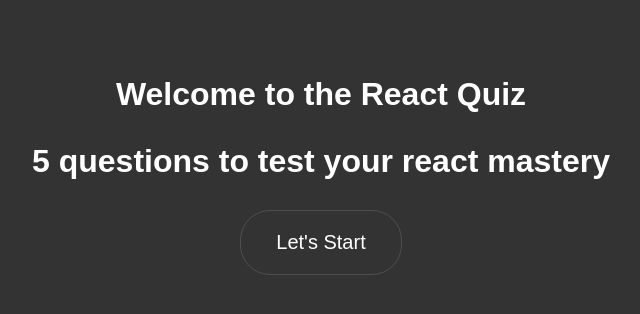
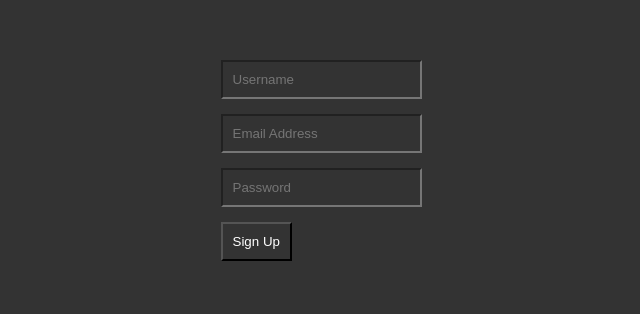
Before and after one commit to Abdurrahman-Abdulhakeem/React_quiz, a React (Create React App) app: page / in a window 1280 px wide. Shown: the part 200-514 px from the top of the page, without its empty margins (319-959 px from the left). Built offline with nearby package versions, Linux system fonts and the light colour scheme; data requests are answered from the project's data file.

Commit message:
added authentication

```diff
--- a/package.json
+++ b/package.json
@@ -9,6 +9,7 @@
     "json-server": "^0.17.3",
     "react": "^18.2.0",
     "react-dom": "^18.2.0",
+    "react-router-dom": "^6.22.1",
     "react-scripts": "5.0.1",
     "web-vitals": "^2.1.4"
   },
--- a/src/App.css
+++ b/src/App.css
@@ -1,4 +1,3 @@
-
 body {
   display: flex;
   align-items: center;
@@ -42,7 +41,6 @@
 
 .options {
   display: block;
-
 }
 
 .option {
@@ -71,12 +69,12 @@
 
 .option.correct {
   transform: translateX(0px);
-  cursor:not-allowed;
+  cursor: not-allowed;
   background-color: slateblue;
   border: none;
 }
 .option.wrong {
-  cursor:not-allowed;
+  cursor: not-allowed;
   transform: translateX(0px);
   background-color: orange;
   border: none;
@@ -108,7 +106,6 @@
   margin: 20px 50px;
 }
 
-
 .spinner {
   width: 40px;
   height: 40px;
@@ -118,10 +115,8 @@
   animation: spin 1s linear infinite;
 }
 
-
 @keyframes spin {
   0% {
-
     transform: rotate(0deg);
     border-right: 6px dotted slateblue;
     border-left: 6px dotted slateblue;
@@ -136,10 +131,9 @@
   }
 }
 
-@media(max-width:600px) {
+@media (max-width: 600px) {
   header h1 {
     font-size: 2em;
-
   }
   .option,
   .btn {
@@ -155,3 +149,12 @@
     /* margin: 0px 5%; */
   }
 }
+
+.reg-form input {
+  display: block;
+  margin: 15px 0px;
+  background: transparent;
+  padding: 10px;
+  color: #fff;
+  outline-color: slateblue;
+}
--- a/src/App.js
+++ b/src/App.js
@@ -1,63 +1,35 @@
+import "./App.css";
 
-import './App.css';
-import Header from './Header';
-import Main from './Main';
-import Footer from './Footer';
-import StartScreen from './StartScreen';
-import Questions from './Questions';
-import Error from './Error';
-import FinishScreen from './FinishScreen';
-import Spinner from './Spinner';
+import { useUser } from "./contexts/UserProvider";
 
-import { useQuiz } from './contexts/QuizProvider';
+import { BrowserRouter, Routes, Route, useNavigate } from "react-router-dom";
+import Register from "./Register";
+import { useEffect } from "react";
+import Dashboard from "./Dashboard";
+import LoginRequired from "./LoginRequired";
+import Login from "./Login";
+
+function App() {
+  // const { users } = useUser();
 
 
+  // const navigate = useNavigate();
 
-function App() {
-
-  const { status } = useQuiz()
-
+  // useEffect(() => {
+  //   !users ? navigate("/signup") : navigate("/dashboard");
+  // }, [users]);
 
   return (
-    <section className='quiz'>
+    <BrowserRouter>
+      <Routes>
+        <Route path="/" element={<Register />} />
+        <Route path="/signup" element={<Register />} />
+        <Route path="/signin" element={<Login />} />
+        {/* <Route path="/signin" element={< Register />} /> */}
 
-
-      <Main >
-
-      {status === "loading" &&
-        <Spinner />
-      }
-
-      {status === "error" &&
-        <Error />
-      }
-
-        {status === "ready" &&
-          <StartScreen />
-        }
-
-        {
-          status === "active" &&
-          <>
-          {/* <div className='spinner1'>
-            <div className='spinn'></div>
-            <div className='spinn'></div>
-            <div className='spinn'></div>
-          </div> */}
-            <Header />
-            <Questions  />
-            <Footer/>
-          </>
-        }
-
-        {
-          status === "finish" &&
-          <FinishScreen />
-        }
-      </Main>
-
-
-    </section>
+        <Route path="/dashboard" element={<LoginRequired> <Dashboard /> </LoginRequired>} />
+      </Routes>
+    </BrowserRouter>
   );
 }
 
--- /dev/null
+++ b/src/Dashboard.jsx
@@ -0,0 +1,44 @@
+import React from 'react'
+import Header from "./Header";
+import Main from "./Main";
+import Footer from "./Footer";
+import StartScreen from "./StartScreen";
+import Questions from "./Questions";
+import Error from "./Error";
+import FinishScreen from "./FinishScreen";
+import Spinner from "./Spinner";
+
+import { useQuiz } from "./contexts/QuizProvider";
+
+
+function Dashboard() {
+    const { status } = useQuiz();
+  return (
+    <Main>
+    <section className="quiz">
+      {status === "loading" && <Spinner />}
+
+      {status === "error" && <Error />}
+
+      {status === "ready" && <StartScreen />}
+
+      {status === "active" && (
+        <>
+          {/* <div className='spinner1'>
+  <div className='spinn'></div>
+  <div className='spinn'></div>
+  <div className='spinn'></div>
+</div> */}
+          <Header />
+          <Questions />
+          <Footer />
+        </>
+      )}
+
+      {status === "finish" && <FinishScreen />}
+    </section>
+  </Main>
+  )
+}
+
+export default Dashboard
--- /dev/null
+++ b/src/Login.jsx
@@ -0,0 +1,85 @@
+import React, { useEffect, useState } from "react";
+import { useUser } from "./contexts/UserProvider";
+
+import { useNavigate } from "react-router-dom";
+
+function Login() {
+  const [data, setData] = useState({
+    username: "",
+    password: "",
+  });
+
+  const navigate = useNavigate();
+
+  const { user: currentUser, dispatch } = useUser();
+
+  const { username, password } = data;
+
+  const handleChange = (e) => {
+    setData({
+      ...data,
+      [e.target.name]: [e.target.value],
+    });
+  };
+
+  const handleSubmit = (e) => {
+    e.preventDefault();
+    if (!username || !password) alert("Please enter all required fields");
+
+    dispatch({ type: "login", payload: [username[0], password[0]] });
+
+    //  currentUser &&
+    //   navigate("/dashboard");
+
+    setData({
+      username: "",
+      password: "",
+    });
+  };
+
+  useEffect(() => {
+    currentUser && navigate("/dashboard");
+  }, [currentUser]);
+
+  return (
+    <form onSubmit={handleSubmit} className="reg-form
+
+
+
+
+
+
+
+
+
+
+
+
+
+
+
+
+
+
+
+    ">
+      <input
+        type="text"
+        name="username"
+        placeholder="Username"
+        value={username}
+        onChange={handleChange}
+      />
+      <input
+        type="password"
+        name="password"
+        placeholder="Password"
+        value={password}
+        onChange={handleChange}
+      />
+      <input type="submit" value="Sign In" />
+    </form>
+  );
+}
+
+export default Login;
--- /dev/null
+++ b/src/LoginRequired.jsx
@@ -0,0 +1,11 @@
+import { useUser } from "./contexts/UserProvider";
+import { useNavigate, Navigate } from "react-router-dom";
+
+function LoginRequired({ children }) {
+  const {  user } = useUser();
+  //   const navigate = useNavigate();
+
+  return user ? children : <Navigate to="/signin" replace />;
+}
+
+export default LoginRequired;
--- a/src/Main.jsx
+++ b/src/Main.jsx
@@ -1,14 +1,22 @@
-import React from 'react'
+import React, { useEffect } from "react";
+import { useUser } from "./contexts/UserProvider";
+export default function Main({ children }) {
+  const { user, dispatch } = useUser();
 
-export default function Main({children}) {
+
+  const logoutUser = () => {
+    window.location.reload();
+    window.location.pathname = "/signin";
+    dispatch({ type: "logout" });
+  };
+
   return (
     <main>
-
-    <div className="question">
-        {children}
-
-    </div>
-
-  </main>
-  )
+      <header className="flex">
+        <h2>Welcome {user?.username},</h2>
+        <button onClick={logoutUser}>Logout</button>
+      </header>
+      <div className="question">{children}</div>
+    </main>
+  );
 }
--- /dev/null
+++ b/src/Register.jsx
@@ -0,0 +1,80 @@
+import React, { useState } from "react";
+import { useUser } from "./contexts/UserProvider";
+
+import { useNavigate } from "react-router-dom";
+
+function Register() {
+  const [data, setData] = useState({
+    username: "",
+    email: "",
+    password: "",
+  });
+
+  const navigate = useNavigate();
+
+  const { users } = useUser();
+
+  const { username, email, password } = data;
+
+  const handleChange = (e) => {
+    setData({
+      ...data,
+      [e.target.name]: [e.target.value],
+    });
+  };
+
+  const handleSubmit = (e) => {
+    e.preventDefault();
+    if (!username || !email || !password) {
+      alert("Please enter all required fields");
+
+    }else {
+
+    const newUser = { ...data };
+
+    users.push(newUser);
+
+    localStorage.setItem("users", JSON.stringify(users));
+    navigate("/signin");
+    }
+
+
+
+    setData({
+      username: "",
+      email: "",
+      password: "",
+    });
+
+
+  };
+
+  return (
+    <form onSubmit={handleSubmit} className="reg-form">
+      <input
+        type="text"
+        name="username"
+        placeholder="Username"
+        value={username}
+        onChange={handleChange}
+      />
+      <input
+        type="email"
+        name="email"
+        placeholder="Email Address"
+        value={email}
+        onChange={handleChange}
+      />
+      <input
+        type="password"
+        name="password"
+        placeholder="Password"
+        value={password}
+        onChange={handleChange}
+      />
+      <input type="submit" value="Sign Up" />
+    </form>
+  );
+}
+
+export default Register;
--- /dev/null
+++ b/src/contexts/UserProvider.jsx
@@ -0,0 +1,52 @@
+import React, { createContext, useContext, useReducer } from "react";
+
+const UserContext = createContext();
+
+const initialState = {
+  users: JSON.parse(localStorage.getItem("users")) || [],
+  user: JSON.parse(localStorage.getItem("user")) || null,
+
+  status: "empty",
+};
+
+const reducer = (state, action) => {
+  switch (action.type) {
+    case "login":
+      const user = state.users?.find(
+        (user) =>
+          user.username[0] === action.payload[0] &&
+          user.password[0] === action.payload[1]
+      );
+      if (user) {
+        localStorage.setItem("user", JSON.stringify(user));
+        return (window.location.pathname = "/dashboard");
+      } else {
+        alert("Incorrect username or password");
+      }
+
+    case "logout":
+      return localStorage.removeItem("user");
+  }
+};
+
+function UserProvider({ children }) {
+  const [{ users, user }, dispatch] = useReducer(reducer, initialState);
+  return (
+    <UserContext.Provider
+      value={{
+        users: users,
+        user: user,
+        dispatch: dispatch,
+      }}
+    >
+      {children}
+    </UserContext.Provider>
+  );
+}
+
+export default UserProvider;
+
+export const useUser = () => {
+  const state = useContext(UserContext);
+  return state;
+};
--- a/src/index.js
+++ b/src/index.js
@@ -3,12 +3,15 @@
 import './index.css';
 import App from './App';
 import { QuizProvider } from './contexts/QuizProvider';
+import UserProvider from './contexts/UserProvider';
 
 const root = ReactDOM.createRoot(document.getElementById('root'));
 root.render(
   <React.StrictMode>
     <QuizProvider>
+      <UserProvider>
     <App />
+    </UserProvider>
     </QuizProvider>
   </React.StrictMode>
 );
```
Also changed, not shown: 1 other file (tests, documents, lock files or other folders).
